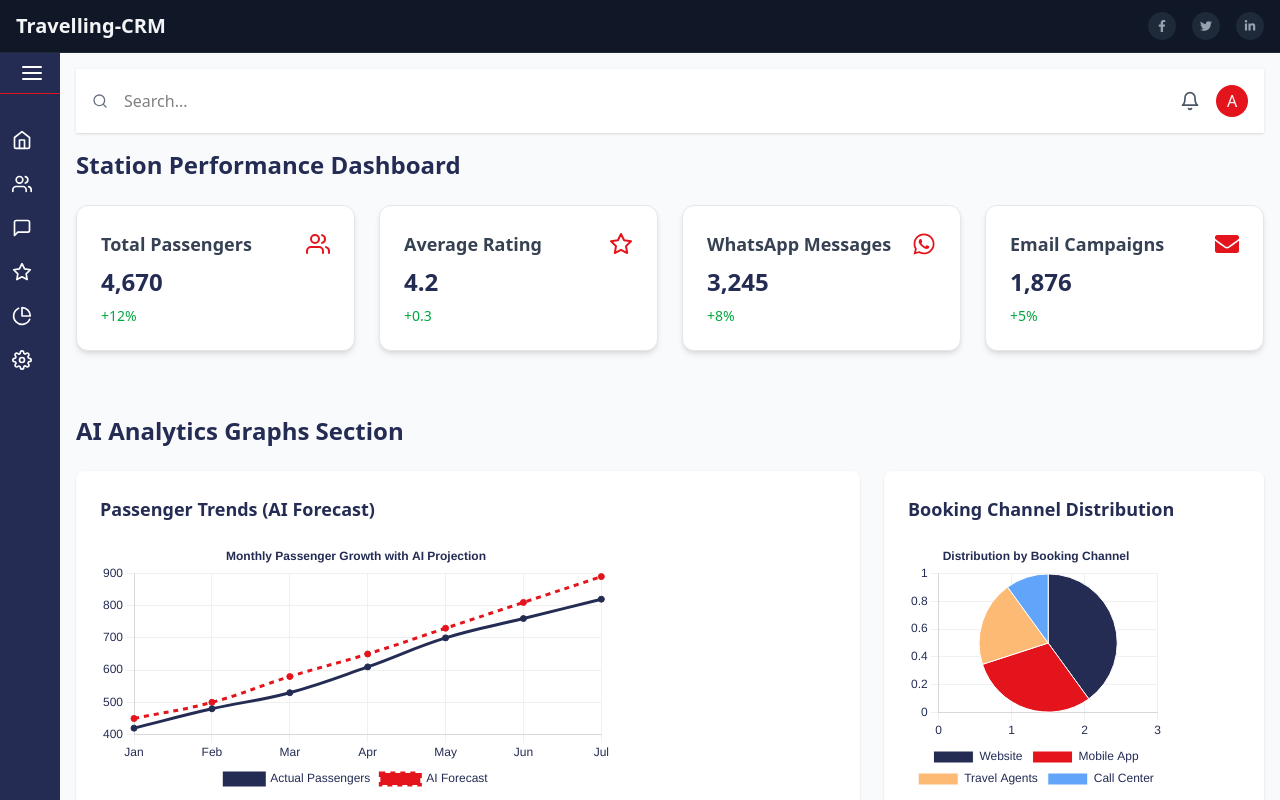
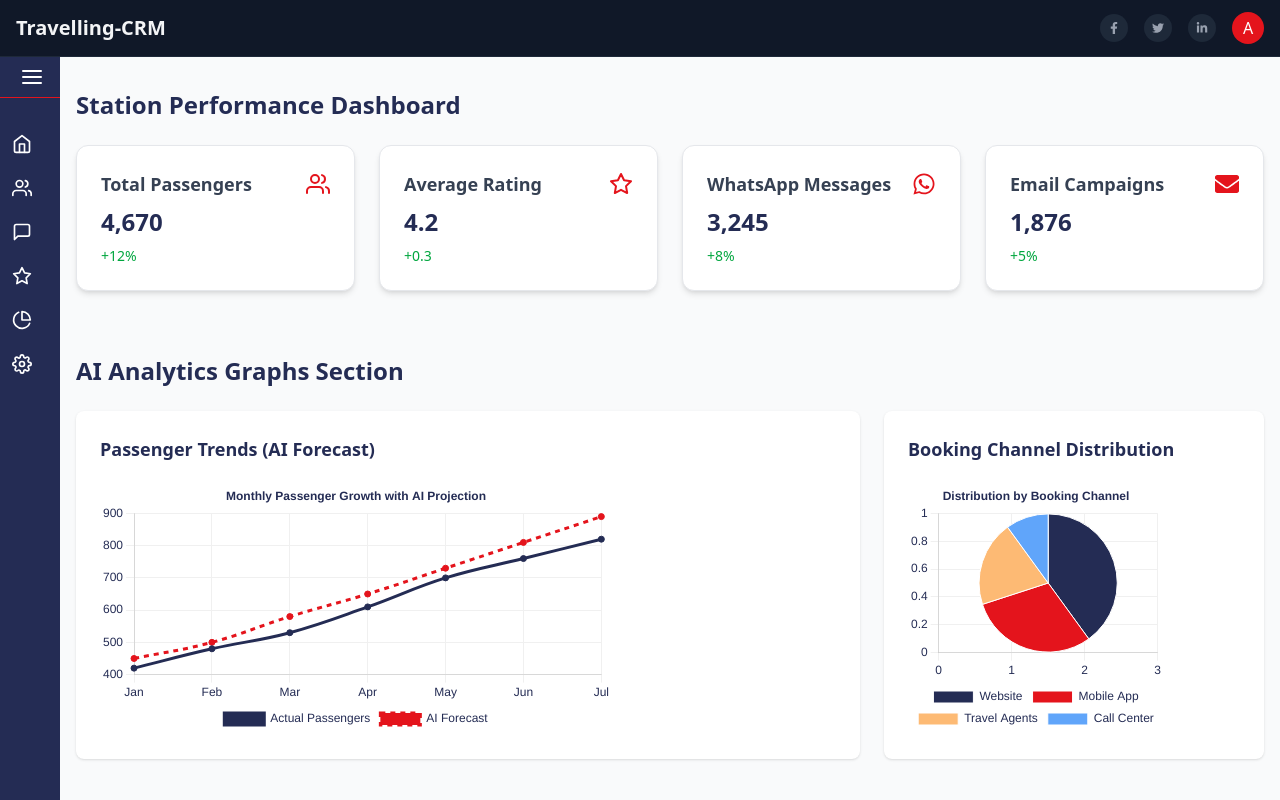
Before and after one commit to shakeel7521951/Traveling-CRM, a React (Vite) app in the folder frontend/: page / in a window 1280 px wide. Built offline with nearby package versions, Linux system fonts and the light colour scheme.

Commit message:
Logo set

```diff
--- a/frontend/src/components/Home/Station.jsx
+++ b/frontend/src/components/Home/Station.jsx
@@ -16,23 +16,7 @@ const StatCard = ({ title, value, change, icon }) => (
 const Station = () => {
   return (
     <div className="p-4 bg-gray-50 ">
-         {/* Header */}
-        <header className="bg-white shadow p-4 flex items-center justify-between">
-          <div className="flex items-center space-x-4">
-            <FiSearch className="text-gray-500" />
-            <input
-              type="text"
-              placeholder="Search..."
-              className="border-none outline-none bg-transparent"
-            />
-          </div>
-          <div className="flex hidden sm:block sm:flex items-center space-x-4">
-            <FiBell className="text-gray-600" size={20} />
-            <div className="w-8 h-8 rounded-full bg-[#E4141C] flex items-center justify-center text-white">
-              A
-            </div>
-          </div>
-        </header>
+
       <h2 className="text-2xl mt-4 font-bold text-[#242C54] mb-6">
         Station Performance Dashboard
       </h2>
--- a/frontend/src/components/common/Navbar.jsx
+++ b/frontend/src/components/common/Navbar.jsx
@@ -32,7 +32,9 @@ const Navbar = () => {
             <a href="#" className="w-7 h-7 rounded-full bg-gray-800 flex items-center justify-center hover:bg-red-500 transition-colors group" aria-label="LinkedIn">
               <FaLinkedinIn className="text-gray-400 group-hover:text-white text-xs" />
             </a>
-
+             <div className="w-8 h-8 rounded-full bg-[#E4141C] flex items-center justify-center text-white">
+              A
+            </div>
           </div>
         </div>
       </div>
```
